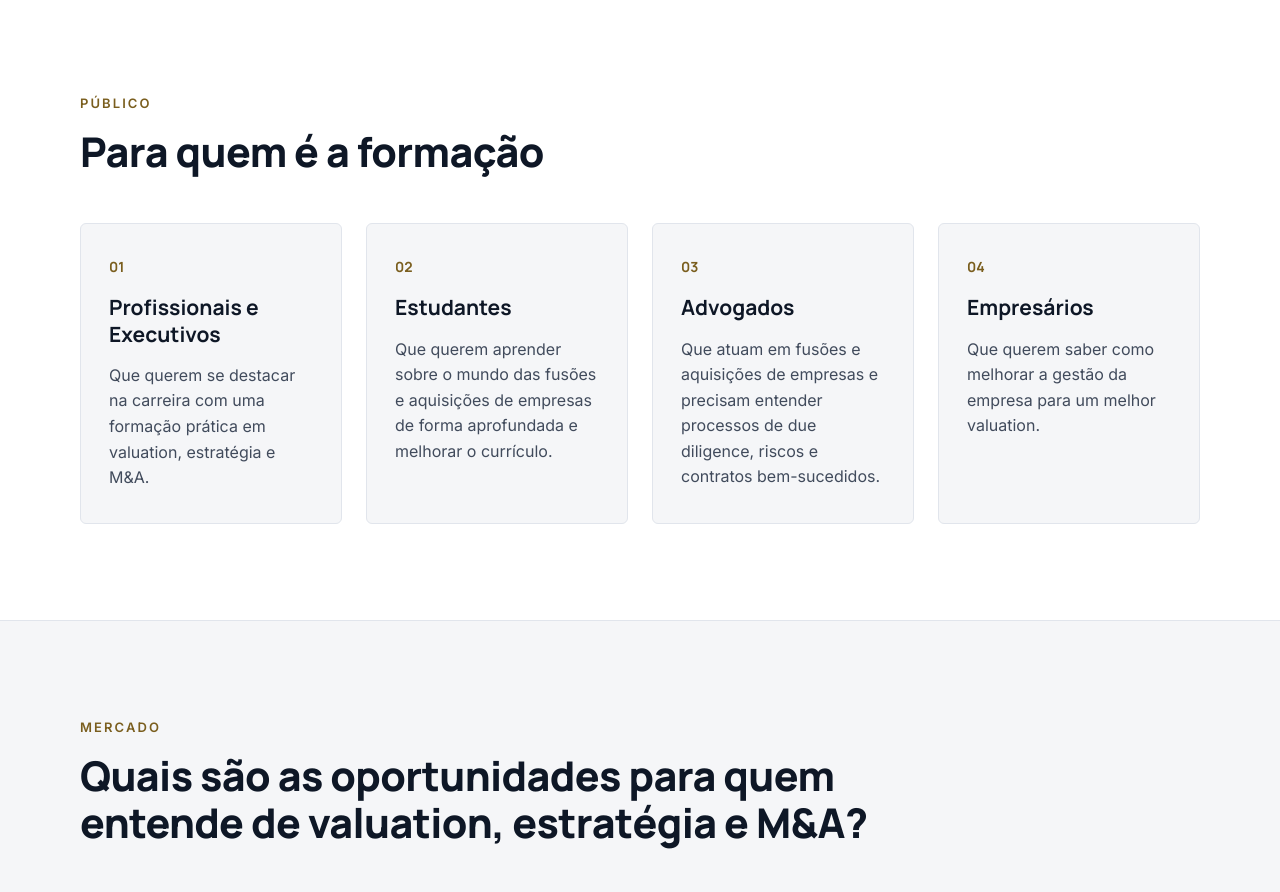
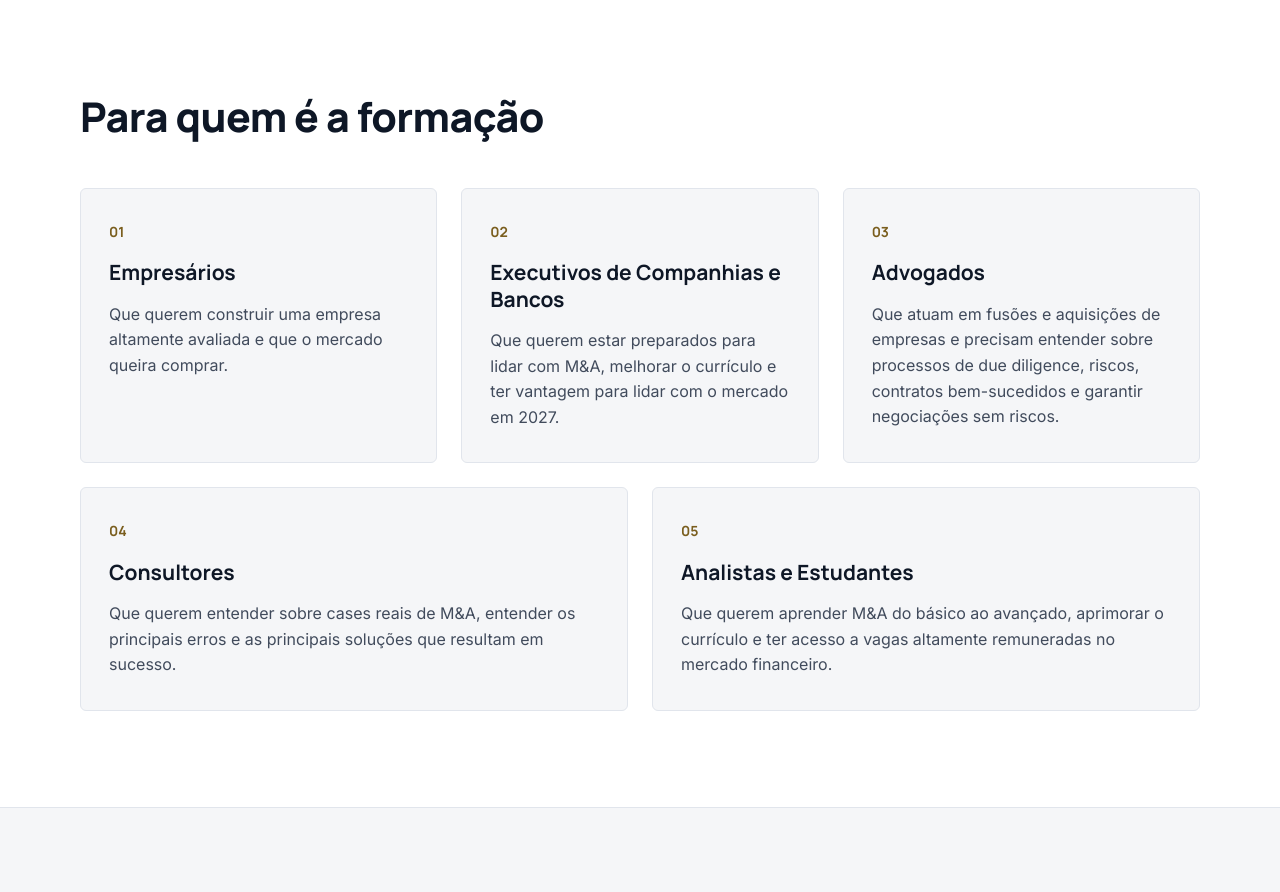
Before and after one commit to jvlunarlaunch/site_alexandre_cracosvky, a plain HTML site: page certificado.html in a window 1280 px wide. Shown: the part 773-1665 px from the top of the page. Drawn offline with Linux system fonts and the light colour scheme.

Commit message:
Atualiza seção 'Para quem é a formação' em /certificado
Remove eyebrow 'Público', nova copy com 5 perfis e grid 3+2 no desktop.

Co-Authored-By: Claude Opus 5.5 <noreply@anthropic.com>
Claude-Session: https://claude.ai/code/session_013WReZMtvagw3SoPh547w47

```diff
--- a/certificado.html
+++ b/certificado.html
@@ -298,6 +298,12 @@
       display: grid;
       grid-template-columns: repeat(auto-fit, minmax(min(250px, 100%), 1fr));
       gap: 24px;
+    }
+
+    @media (min-width: 960px) {
+      .audience { grid-template-columns: repeat(6, 1fr); }
+      .audience > .card { grid-column: span 2; }
+      .audience > .card:nth-child(n+4) { grid-column: span 3; }
     }
 
     .card {
@@ -870,30 +876,34 @@
     <section class="section">
       <div class="container">
         <div class="section__head">
-          <p class="eyebrow">Público</p>
           <h2 class="section__title">Para quem é a formação</h2>
         </div>
 
         <div class="audience">
           <article class="card">
             <span class="card__num">01</span>
-            <h3 class="card__title">Profissionais e Executivos</h3>
-            <p>Que querem se destacar na carreira com uma formação prática em valuation, estratégia e M&amp;A.</p>
+            <h3 class="card__title">Empresários</h3>
+            <p>Que querem construir uma empresa altamente avaliada e que o mercado queira comprar.</p>
           </article>
           <article class="card">
             <span class="card__num">02</span>
-            <h3 class="card__title">Estudantes</h3>
-            <p>Que querem aprender sobre o mundo das fusões e aquisições de empresas de forma aprofundada e melhorar o currículo.</p>
+            <h3 class="card__title">Executivos de Companhias e Bancos</h3>
+            <p>Que querem estar preparados para lidar com M&amp;A, melhorar o currículo e ter vantagem para lidar com o mercado em 2027.</p>
           </article>
           <article class="card">
             <span class="card__num">03</span>
             <h3 class="card__title">Advogados</h3>
-            <p>Que atuam em fusões e aquisições de empresas e precisam entender processos de due diligence, riscos e contratos bem-sucedidos.</p>
+            <p>Que atuam em fusões e aquisições de empresas e precisam entender sobre processos de due diligence, riscos, contratos bem-sucedidos e garantir negociações sem riscos.</p>
           </article>
           <article class="card">
             <span class="card__num">04</span>
-            <h3 class="card__title">Empresários</h3>
-            <p>Que querem saber como melhorar a gestão da empresa para um melhor valuation.</p>
+            <h3 class="card__title">Consultores</h3>
+            <p>Que querem entender sobre cases reais de M&amp;A, entender os principais erros e as principais soluções que resultam em sucesso.</p>
+          </article>
+          <article class="card">
+            <span class="card__num">05</span>
+            <h3 class="card__title">Analistas e Estudantes</h3>
+            <p>Que querem aprender M&amp;A do básico ao avançado, aprimorar o currículo e ter acesso a vagas altamente remuneradas no mercado financeiro.</p>
           </article>
         </div>
       </div>
```
